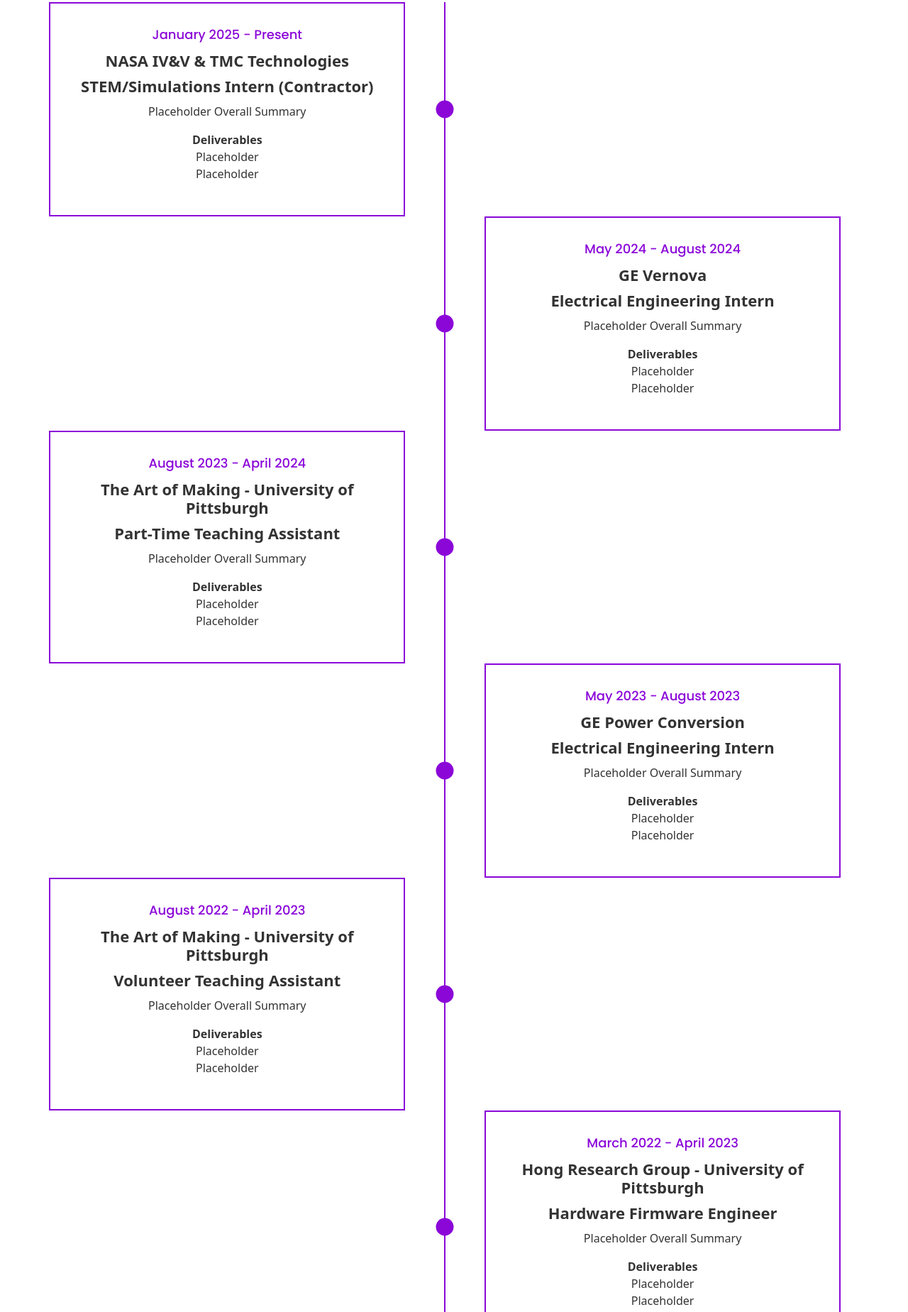
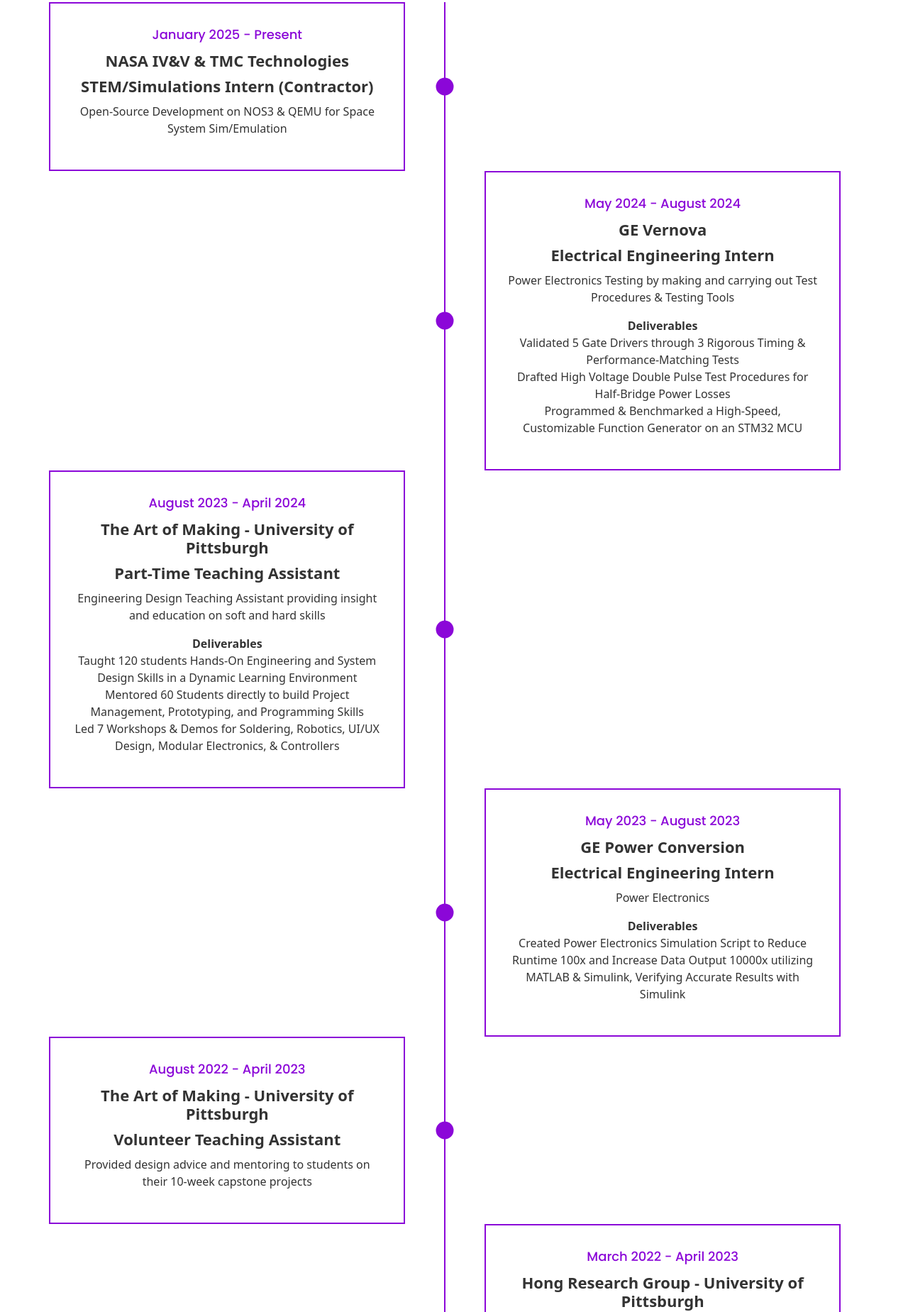
Before and after one commit to KushalP17/Portfolio, a website built with Vite: page profexp/index.html in a window 1280 px wide. Shown: the part 508-2357 px from the top of the page at 71% size. Built offline with nearby package versions, Linux system fonts and the light colour scheme.

Commit message:
Updated Professional Experience

```diff
--- a/profexp/index.html
+++ b/profexp/index.html
@@ -47,7 +47,7 @@
                     <div class="col-xl-8 mx-auto text-center">
                         <div class="section-title">
                             <h4>Professional Experience Timeline</h4>
-                            <p>Kushal Parekh's Job Journey</p>
+                            <p>Kushal Parekh's Professional Journey</p>
                             <p><b>Summary:</b>
                                 <br>Current Job: Simulations Intern @ NASA IV&V & TMC Technologies
                                 <br>Previous Jobs: 2 Summer Internships @ GE Vernova
@@ -69,10 +69,10 @@
                             <span>January 2025 - Present</span>
                             <h4>NASA IV&V & TMC Technologies</h4>
                             <h4>STEM<wbr>/<wbr>Simulations Intern (Contractor)</h4>
-                            <p>Placeholder Overall Summary</p>
-                            <p><b>Deliverables</b>
+                            <p>Open-Source Development on NOS3 & QEMU for Space System Sim/Emulation</p>
+                            <!-- <p><b>Deliverables</b>
                                 <br>Placeholder
-                                <br>Placeholder</p>
+                                <br>Placeholder</p> -->
                             </div>
                         </li>
                         <!-- Single Experience -->
@@ -81,10 +81,11 @@
                             <span>May 2024 - August 2024</span>
                             <h4>GE Vernova</h4>
                             <h4>Electrical Engineering Intern</h4>
-                            <p>Placeholder Overall Summary</p>
+                            <p>Power Electronics Testing by making and carrying out Test Procedures & Testing Tools</p>
                             <p><b>Deliverables</b>
-                                <br>Placeholder
-                                <br>Placeholder</p>
+                                <br>Validated 5 Gate Drivers through 3 Rigorous Timing & Performance-Matching Tests
+                                <br>Drafted High Voltage Double Pulse Test Procedures for Half-Bridge Power Losses
+                                <br>Programmed & Benchmarked a High-Speed, Customizable Function Generator on an STM32 MCU</p>
                             </div>
                         </li>
                         <!-- Single Experience -->
@@ -93,10 +94,11 @@
                             <span>August 2023 - April 2024</span>
                             <h4>The Art of Making - University of Pittsburgh</h4>
                             <h4>Part-Time Teaching Assistant</h4>
-                            <p>Placeholder Overall Summary</p>
+                            <p>Engineering Design Teaching Assistant providing insight and education on soft and hard skills</p>
                             <p><b>Deliverables</b>
-                                <br>Placeholder
-                                <br>Placeholder</p>
+                                <br>Taught 120 students Hands-On Engineering and System Design Skills in a Dynamic Learning Environment
+                                <br>Mentored 60 Students directly to build Project Management, Prototyping, and Programming Skills
+                                <br>Led 7 Workshops & Demos for Soldering, Robotics, UI/UX Design, Modular Electronics, & Controllers</p>
                             </div>
                         </li>
                         <!-- Single Experience -->
@@ -105,10 +107,9 @@
                             <span>May 2023 - August 2023</span>
                             <h4>GE Power Conversion</h4>
                             <h4>Electrical Engineering Intern</h4>
-                            <p>Placeholder Overall Summary</p>
+                            <p>Power Electronics</p>
                             <p><b>Deliverables</b>
-                                <br>Placeholder
-                                <br>Placeholder</p>
+                                <br>Created Power Electronics Simulation Script to Reduce Runtime 100x and Increase Data Output 10000x utilizing MATLAB & Simulink, Verifying Accurate Results with Simulink</p>
                             </div>
                         </li>
                         <!-- Single Experience -->
@@ -117,10 +118,7 @@
                             <span>August 2022 - April 2023</span>
                             <h4>The Art of Making - University of Pittsburgh</h4>
                             <h4>Volunteer Teaching Assistant</h4>
-                            <p>Placeholder Overall Summary</p>
-                            <p><b>Deliverables</b>
-                                <br>Placeholder
-                                <br>Placeholder</p>
+                            <p>Provided design advice and mentoring to students on their 10-week capstone projects</p>
                             </div>
                         </li>
                         <!-- Single Experience -->
@@ -129,10 +127,10 @@
                             <span>March 2022 - April 2023</span>
                             <h4>Hong Research Group - University of Pittsburgh</h4>
                             <h4>Hardware Firmware Engineer</h4>
-                            <p>Placeholder Overall Summary</p>
+                            <p>Researching Machine Learning for FPGAs for Particle Physics Applications</p>
                             <p><b>Deliverables</b>
-                                <br>Placeholder
-                                <br>Placeholder</p>
+                                <br>Programmed & Tested 3rd Iteration Binary Tree ML Algorithm in Python, Ubuntu, & Vivado HLS
+                                <br>Produced 250 & Tested 60 Physics Simulations Configurations to track FPGA Performance Speeds</p>
                             </div>
                         </li>
                     </ul>
```
